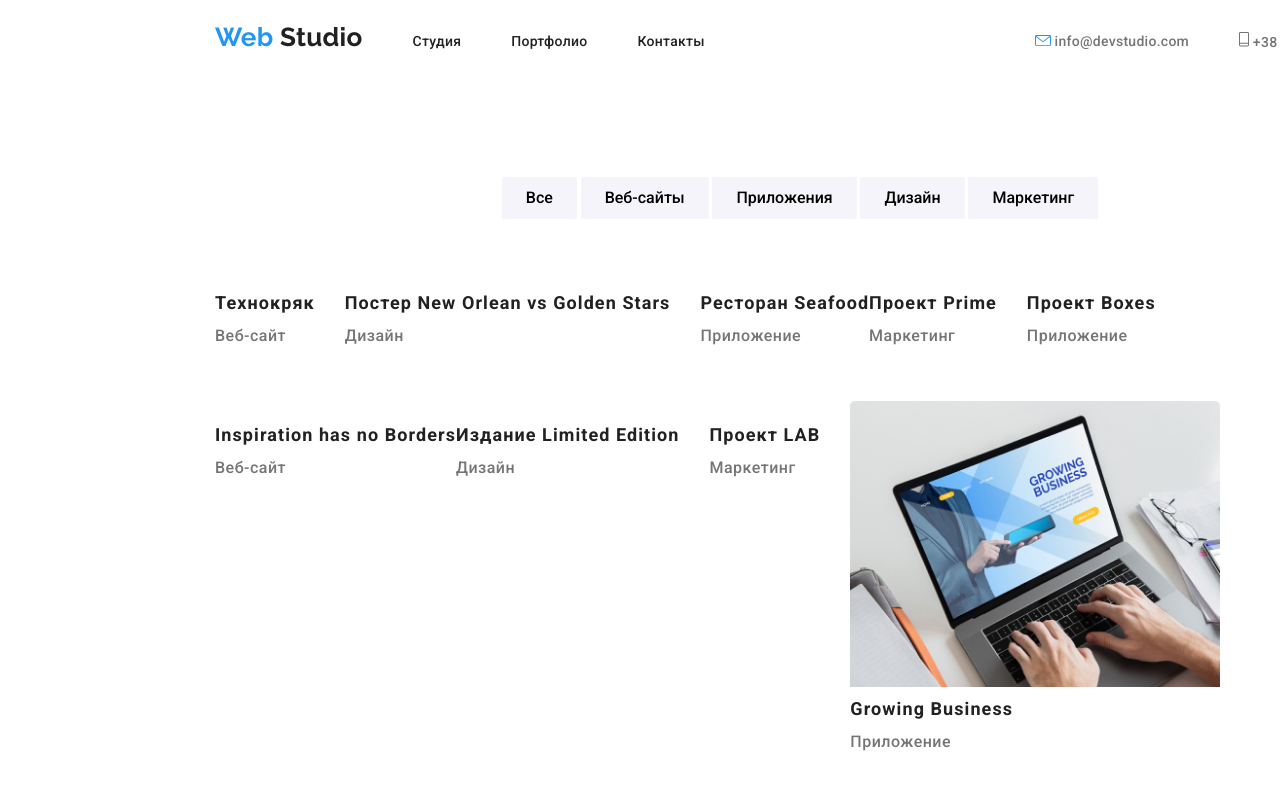
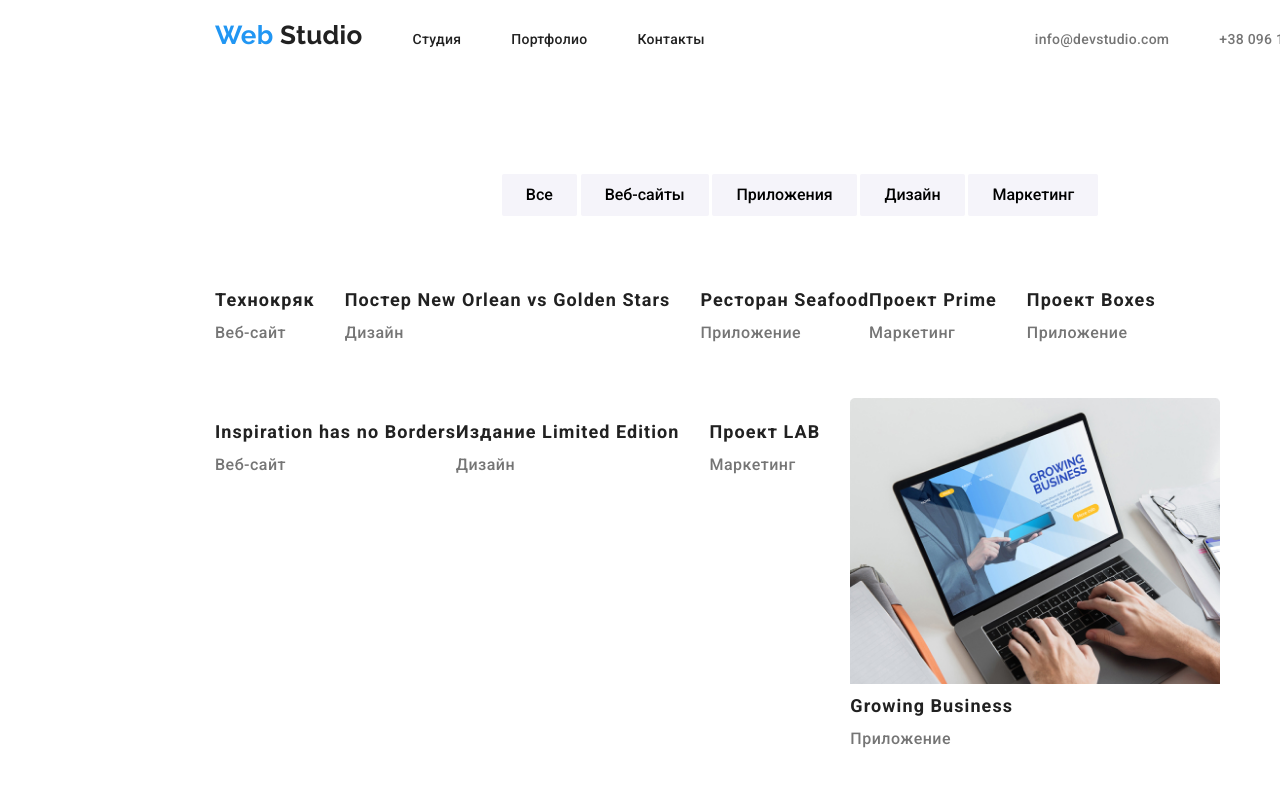
Before and after one commit to Kukharchuk-Dmytro/goit-markup-hw-03, a plain HTML site: page portfolio.html in a window 1280 px wide. Shown: the top 810 px of the page. Drawn offline with nearby package versions, Linux system fonts and the light colour scheme.

Commit message:
шапка портфолио

```diff
--- a/portfolio.html
+++ b/portfolio.html
@@ -35,13 +35,13 @@
           <ul class="auth-nav list">
             <li class="item">
               <a href="" class="link">
-                <img src="./image/email.svg" alt="" />
+                <!-- <img src="./image/email.svg" alt="" /> -->
                 info@devstudio.com
               </a>
             </li>
             <li class="item">
               <a href="" class="link">
-                <img src="./image/phone.svg" alt="" />
+                <!-- <img src="./image/phone.svg" alt="" /> -->
                 +38 096 111 11 11
               </a>
             </li>
```
Also changed, not shown: index.html (+2 -1 lines).
